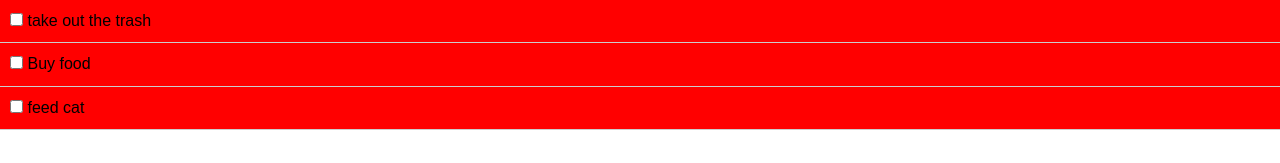
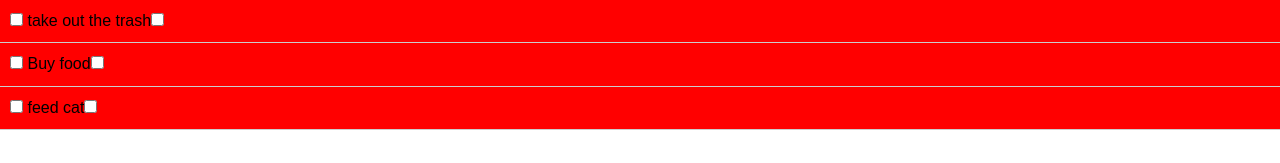
Before and after one commit to SidKandasamy/Todo_react, a React (Create React App) app: page / in a window 1280 px wide. Shown: the top 163 px of the page. Built offline with nearby package versions, Linux system fonts and the light colour scheme; the HTML template or start-up script is replaced by a standard one.

Commit message:
input added

```diff
--- a/src/App.js
+++ b/src/App.js
@@ -28,6 +28,7 @@ class App extends Component {
     ]
   }
 
+  //toggle todo complete
   markComplete = (id) => {
     this.setState({todo:this.state.todo.map(todo =>{
       if(todo.id === id){
--- a/src/components/TodoItem.js
+++ b/src/components/TodoItem.js
@@ -34,6 +34,7 @@ export class TodoItem extends Component {
                 <input type="checkbox" onChange={this.props.markComplete.bind
                 (this,id)}/> {''}
                 {title}
+                <input type="checkbox"/>
                 </p>
             </div>
         )
```
